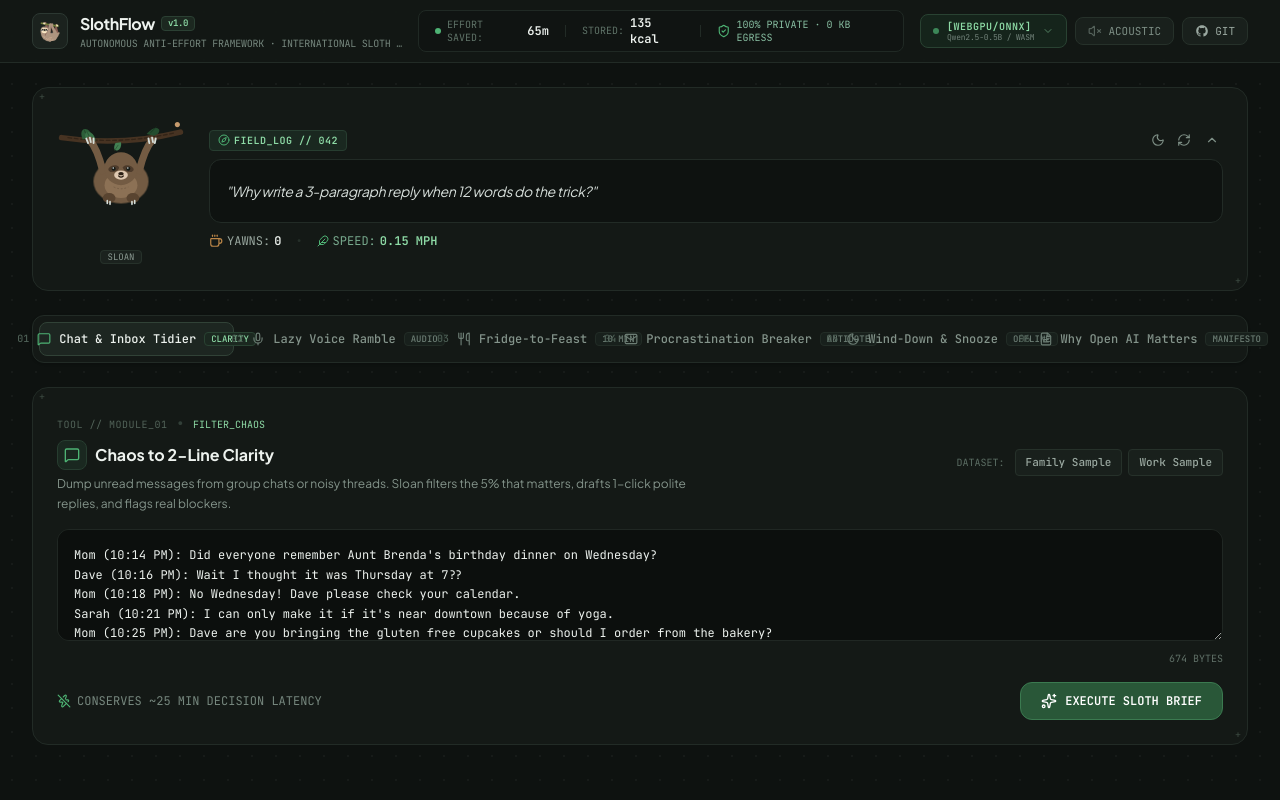
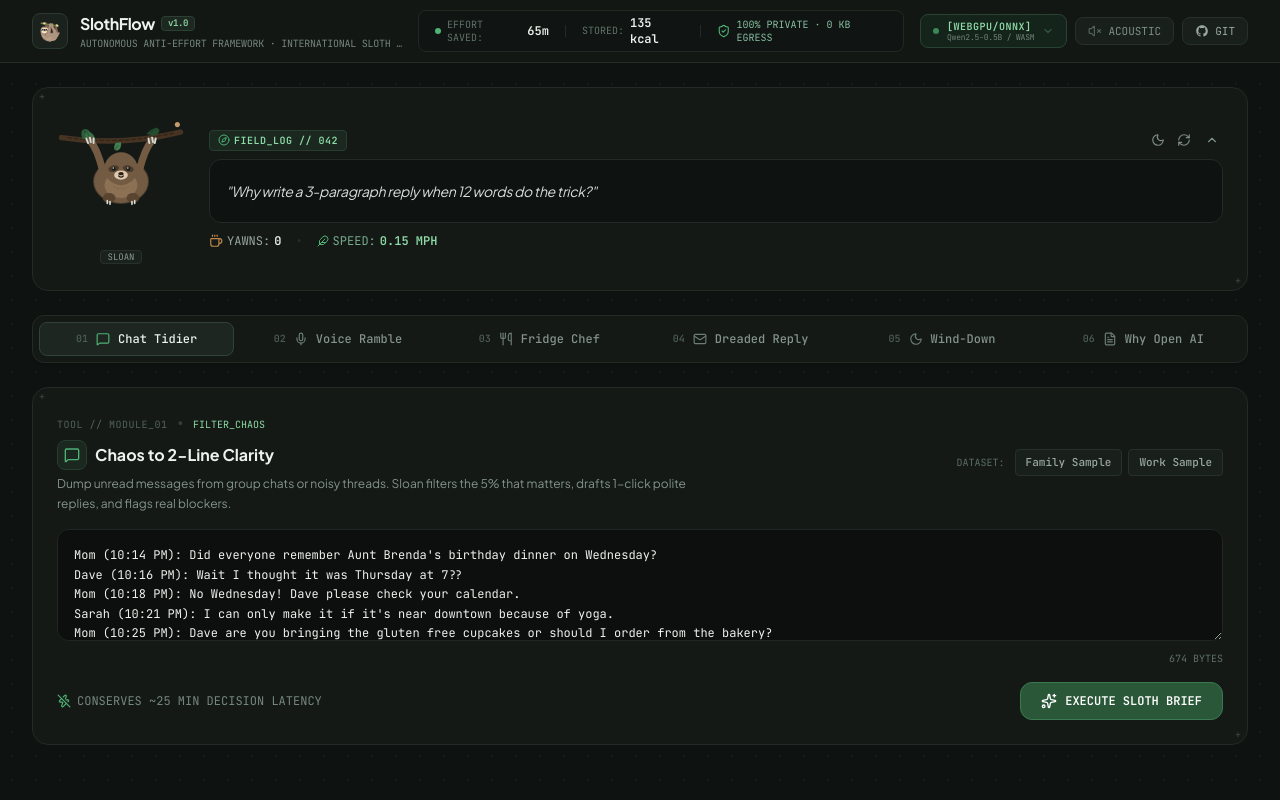
Before and after one commit to Dev-Suraj-Dhawal/slothflow, a React (Vite) app: page / in a window 1280 px wide. Shown: the top 800 px of the page. Built offline with nearby package versions, Linux system fonts and the light colour scheme.

Commit message:
fix(tabs): eliminate text collision and badge bloat with clean flex segmented control

```diff
--- a/src/App.tsx
+++ b/src/App.tsx
@@ -1,4 +1,4 @@
-import React, { useState, useRef, useEffect } from 'react';
+import React, { useState } from 'react';
 import {
   MessageSquare,
   Mic,
@@ -6,11 +6,7 @@ import {
   Mail,
   Moon,
   FileText,
-  CheckCircle,
-  ExternalLink,
-  Layers,
-  ChevronLeft,
-  ChevronRight
+  ExternalLink
 } from 'lucide-react';
 import { AIProvider, SlothMode, SlothStats } from './types';
 import { Header } from './components/Header';
@@ -38,31 +34,6 @@ export const App: React.FC = () => {
     chillLevel: 94
   });
 
-  const navContainerRef = useRef<HTMLDivElement>(null);
-  const [canScrollLeft, setCanScrollLeft] = useState(false);
-  const [canScrollRight, setCanScrollRight] = useState(false);
-
-  const checkScroll = () => {
-    const el = navContainerRef.current;
-    if (el) {
-      setCanScrollLeft(el.scrollLeft > 6);
-      setCanScrollRight(el.scrollLeft < el.scrollWidth - el.clientWidth - 6);
-    }
-  };
-
-  useEffect(() => {
-    checkScroll();
-    window.addEventListener('resize', checkScroll);
-    return () => window.removeEventListener('resize', checkScroll);
-  }, []);
-
-  const scrollNav = (direction: 'left' | 'right') => {
-    const el = navContainerRef.current;
-    if (el) {
-      el.scrollBy({ left: direction === 'left' ? -180 : 180, behavior: 'smooth' });
-    }
-  };
-
   const handleEffortSaved = (minutes: number, calories: number) => {
     setStats((prev) => ({
       timeSavedMinutes: prev.timeSavedMinutes + minutes,
@@ -78,56 +49,38 @@ export const App: React.FC = () => {
     {
       id: 'chat-tidier' as SlothMode,
       num: '01',
-      label: 'Chat & Inbox Tidier',
-      shortLabel: 'Chat Tidier',
-      icon: MessageSquare,
-      badge: 'CLARITY',
-      badgeColor: 'bg-[#1b2820] text-[#8edba6] border-[#294232]'
+      label: 'Chat Tidier',
+      icon: MessageSquare
     },
     {
       id: 'voice-ramble' as SlothMode,
-      label: 'Lazy Voice Ramble',
-      shortLabel: 'Voice Ramble',
       num: '02',
-      icon: Mic,
-      badge: 'AUDIO',
-      badgeColor: 'bg-[#182326] text-[#88c9d4] border-[#263e42]'
+      label: 'Voice Ramble',
+      icon: Mic
     },
     {
       id: 'fridge-chef' as SlothMode,
-      label: 'Fridge-to-Feast',
-      shortLabel: 'Fridge Chef',
       num: '03',
-      icon: Utensils,
-      badge: '10 MIN',
-      badgeColor: 'bg-[#271f16] text-[#deb992] border-[#3d2e1f]'
+      label: 'Fridge Chef',
+      icon: Utensils
     },
     {
       id: 'dreaded-reply' as SlothMode,
-      label: 'Procrastination Breaker',
-      shortLabel: 'Dreaded Reply',
       num: '04',
-      icon: Mail,
-      badge: 'ANTIDOTE',
-      badgeColor: 'bg-[#231b2e] text-[#cbbfe8] border-[#382b4c]'
+      label: 'Dreaded Reply',
+      icon: Mail
     },
     {
       id: 'wind-down' as SlothMode,
-      label: 'Wind-Down & Snooze',
-      shortLabel: 'Wind-Down',
       num: '05',
-      icon: Moon,
-      badge: 'OFFLINE',
-      badgeColor: 'bg-[#182320] text-[#8ec7b3] border-[#263b36]'
+      label: 'Wind-Down',
+      icon: Moon
     },
     {
       id: 'why-open' as SlothMode,
-      label: 'Why Open AI Matters',
-      shortLabel: 'Why Open AI',
       num: '06',
-      icon: FileText,
-      badge: 'MANIFESTO',
-      badgeColor: 'bg-[#1c221e] text-[#9aa8a0] border-[#29362f]'
+      label: 'Why Open AI',
+      icon: FileText
     }
   ];
 
@@ -150,35 +103,8 @@ export const App: React.FC = () => {
           onPoked={() => handleEffortSaved(5, 10)}
         />
 
-        {/* Tab Navigation Segmented Bar - Precision Responsive Tool Switcher */}
-        <div className="relative group">
-          {/* Scroll Nav Controls (Visible on smaller viewports when scrollable) */}
-          {canScrollLeft && (
-            <button
-              onClick={() => scrollNav('left')}
-              className="absolute left-1 top-1/2 -translate-y-1/2 z-20 md:hidden w-7 h-7 rounded-lg bg-[#141916]/95 border border-[#2b3a30] text-[#8edba6] flex items-center justify-center shadow-lg hover:bg-[#1d2621] transition-colors"
-              title="Scroll left"
-            >
-              <ChevronLeft className="w-4 h-4" />
-            </button>
-          )}
-
-          {canScrollRight && (
-            <button
-              onClick={() => scrollNav('right')}
-              className="absolute right-1 top-1/2 -translate-y-1/2 z-20 md:hidden w-7 h-7 rounded-lg bg-[#141916]/95 border border-[#2b3a30] text-[#8edba6] flex items-center justify-center shadow-lg hover:bg-[#1d2621] transition-colors"
-              title="Scroll right"
-            >
-              <ChevronRight className="w-4 h-4" />
-            </button>
-          )}
-
-          {/* Nav Track: Grid across screens >= 768px (Zero overflow/clipping); Smooth swipe on mobile */}
-          <div
-            ref={navContainerRef}
-            onScroll={checkScroll}
-            className="p-1 sm:p-1.5 rounded-xl bg-[#141916] border border-[#222b26] flex md:grid md:grid-cols-6 items-center gap-1 sm:gap-1.5 overflow-x-auto md:overflow-x-visible scrollbar-none shadow-sm overscroll-x-contain"
-          >
+        {/* Tab Navigation Segmented Bar - Precision Collision-Free Tool Switcher */}
+        <div className="p-1 sm:p-1.5 rounded-xl bg-[#141916] border border-[#222b26] flex items-center gap-1 sm:gap-1.5 overflow-x-auto scrollbar-none shadow-sm overscroll-x-contain">
           {navItems.map((item) => {
             const Icon = item.icon;
             const isActive = activeTab === item.id;
@@ -189,29 +115,18 @@ export const App: React.FC = () => {
                   setActiveTab(item.id);
                   e.currentTarget.scrollIntoView({ behavior: 'smooth', block: 'nearest', inline: 'center' });
                 }}
-                  className={`flex items-center justify-center gap-1.5 sm:gap-2 px-2.5 sm:px-3 py-2 rounded-lg text-xs font-mono font-medium whitespace-nowrap transition-colors tactile-btn cursor-pointer shrink-0 md:shrink md:w-full ${
+                className={`flex-1 min-w-fit flex items-center justify-center gap-2 px-3 sm:px-4 py-2 rounded-lg text-xs font-mono font-medium whitespace-nowrap transition-colors tactile-btn cursor-pointer ${
                   isActive
                     ? 'bg-[#1d2621] text-[#edf2ee] border border-[#314237]'
                     : 'text-[#84948b] hover:text-[#edf2ee] hover:bg-[#181f1b] border border-transparent'
                 }`}
               >
-                  <span className="text-[9px] sm:text-[10px] text-[#4d5f55] font-mono">{item.num}</span>
+                <span className="text-[10px] text-[#4d5f55] font-mono shrink-0">{item.num}</span>
                 <Icon className={`w-3.5 h-3.5 shrink-0 ${isActive ? 'text-[#4eb374]' : 'text-[#6c7d74]'}`} />
-                  <span className="hidden xl:inline">{item.label}</span>
-                  <span className="inline xl:hidden">{item.shortLabel}</span>
-                  {item.badge && (
-                    <span className={`text-[8px] sm:text-[9px] px-1 sm:px-1.5 py-0.2 rounded font-mono border hidden xl:inline ${
-                      isActive
-                        ? item.badgeColor
-                        : 'bg-[#18201c] text-[#6c7d74] border-[#222c26]'
-                    }`}>
-                      {item.badge}
-                    </span>
-                  )}
+                <span>{item.label}</span>
               </button>
             );
           })}
-          </div>
         </div>
 
         {/* Active Tool View */}
```
Lines whose indentation alone changed are shown as unchanged.
